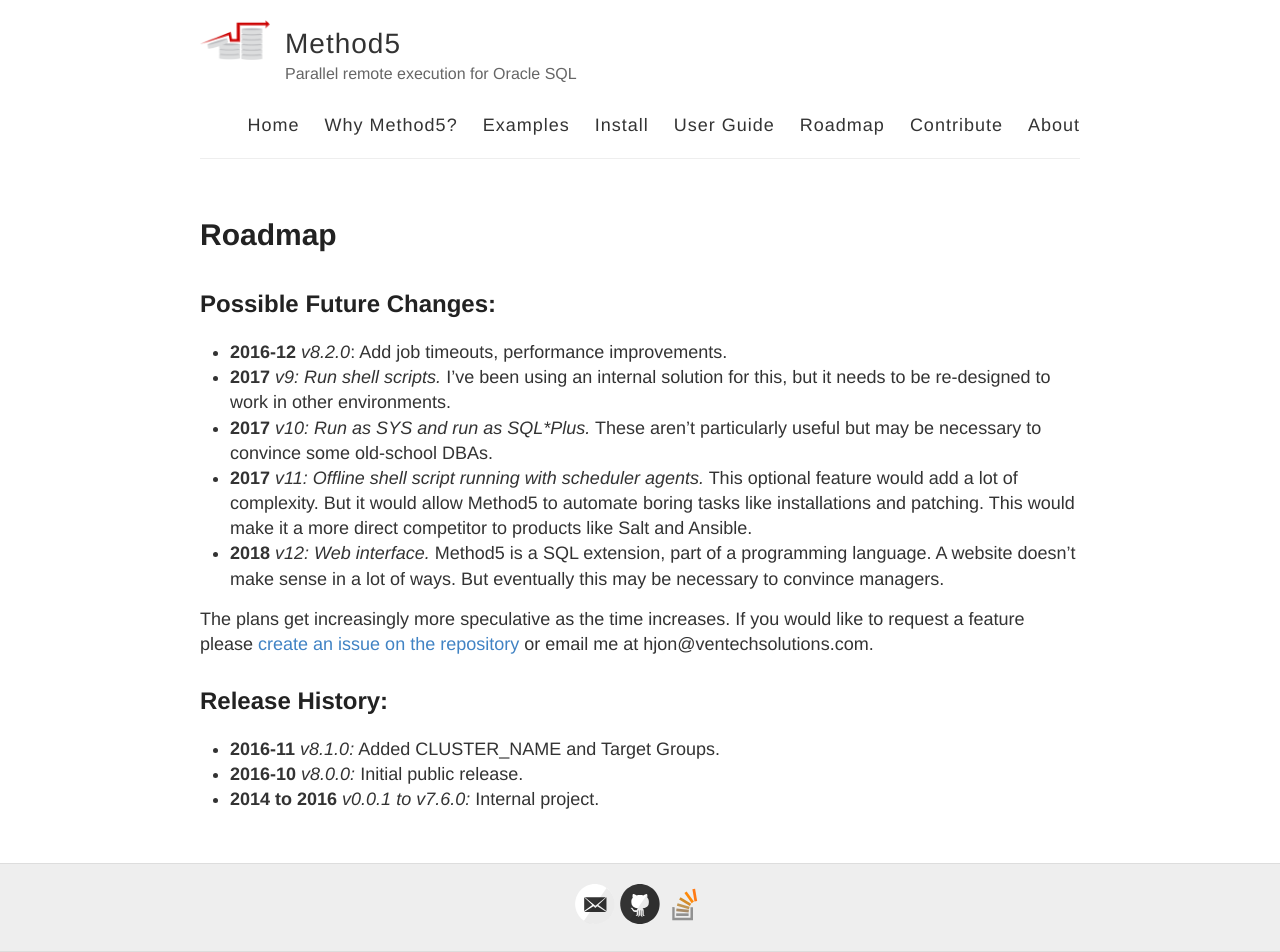
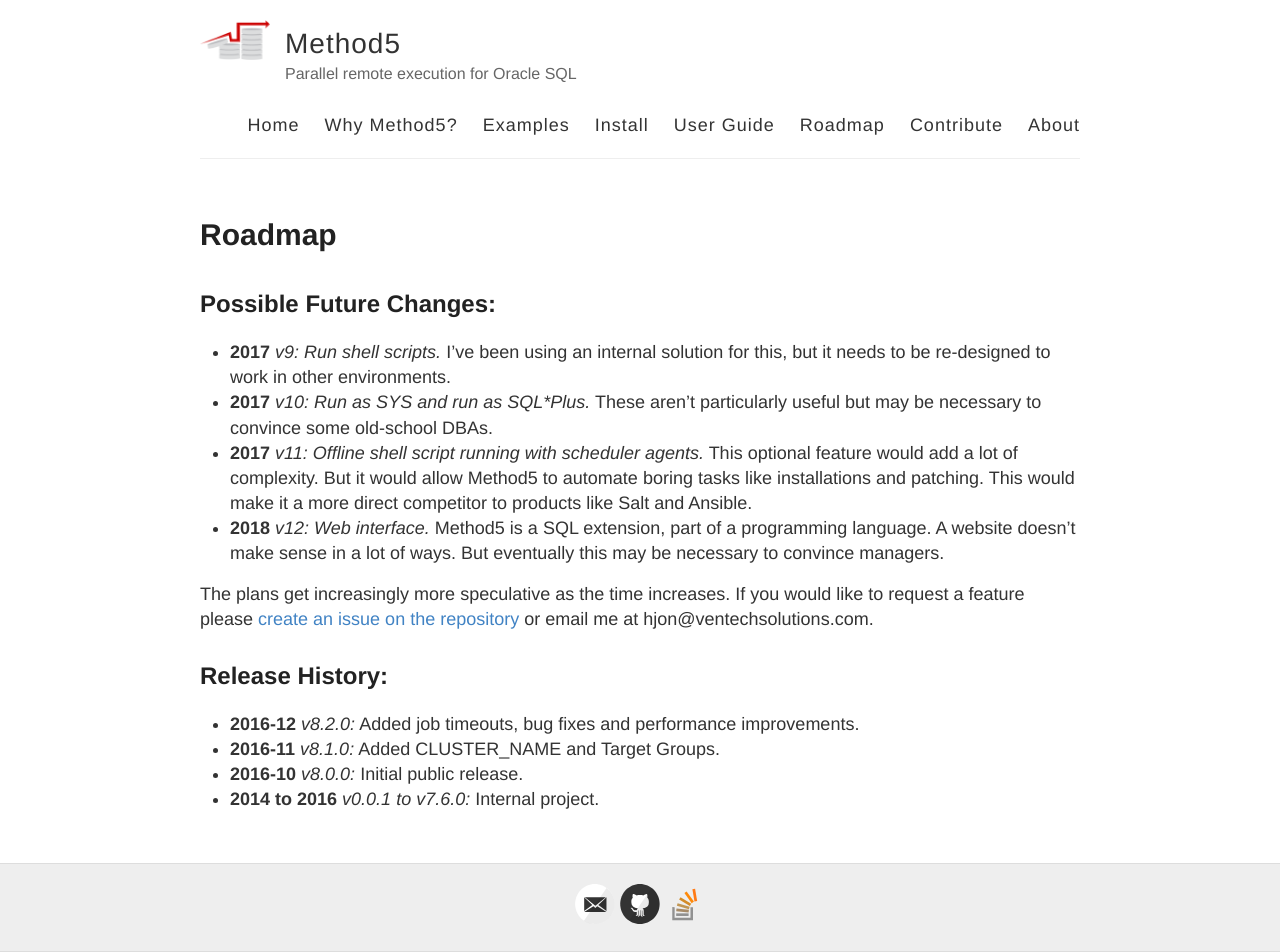
Before and after one commit to method5/method5.github.io, a Jekyll site: the page built from roadmap.md, in a window 1280 px wide. Built offline with Jekyll 4.4.1, drawn with Linux system fonts in a browser that asks for light colours.

Commit message:
Update roadmap.md

```diff
--- a/roadmap.md
+++ b/roadmap.md
@@ -6,7 +6,6 @@ title: Roadmap
 Possible Future Changes:
 ------------------------
 
-* **2016-12** _v8.2.0_: Add job timeouts, performance improvements.
 * **2017** _v9: Run shell scripts._  I've been using an internal solution for this, but it needs to be re-designed to work in other environments.
 * **2017** _v10: Run as SYS and run as SQL\*Plus._  These aren't particularly useful but may be necessary to convince some old-school DBAs.
 * **2017** _v11: Offline shell script running with scheduler agents._  This optional feature would add a lot of complexity.  But it would allow Method5 to automate boring tasks like installations and patching.  This would make it a more direct competitor to products like Salt and Ansible.
@@ -18,6 +17,7 @@ The plans get increasingly more speculative as the time increases.  If you would
 Release History:
 ----------------
 
+* **2016-12** *v8.2.0:* Added job timeouts, bug fixes and performance improvements.
 * **2016-11** *v8.1.0:* Added CLUSTER_NAME and Target Groups.
 * **2016-10** *v8.0.0:* Initial public release.
 * **2014 to 2016** *v0.0.1 to v7.6.0:* Internal project.
```
